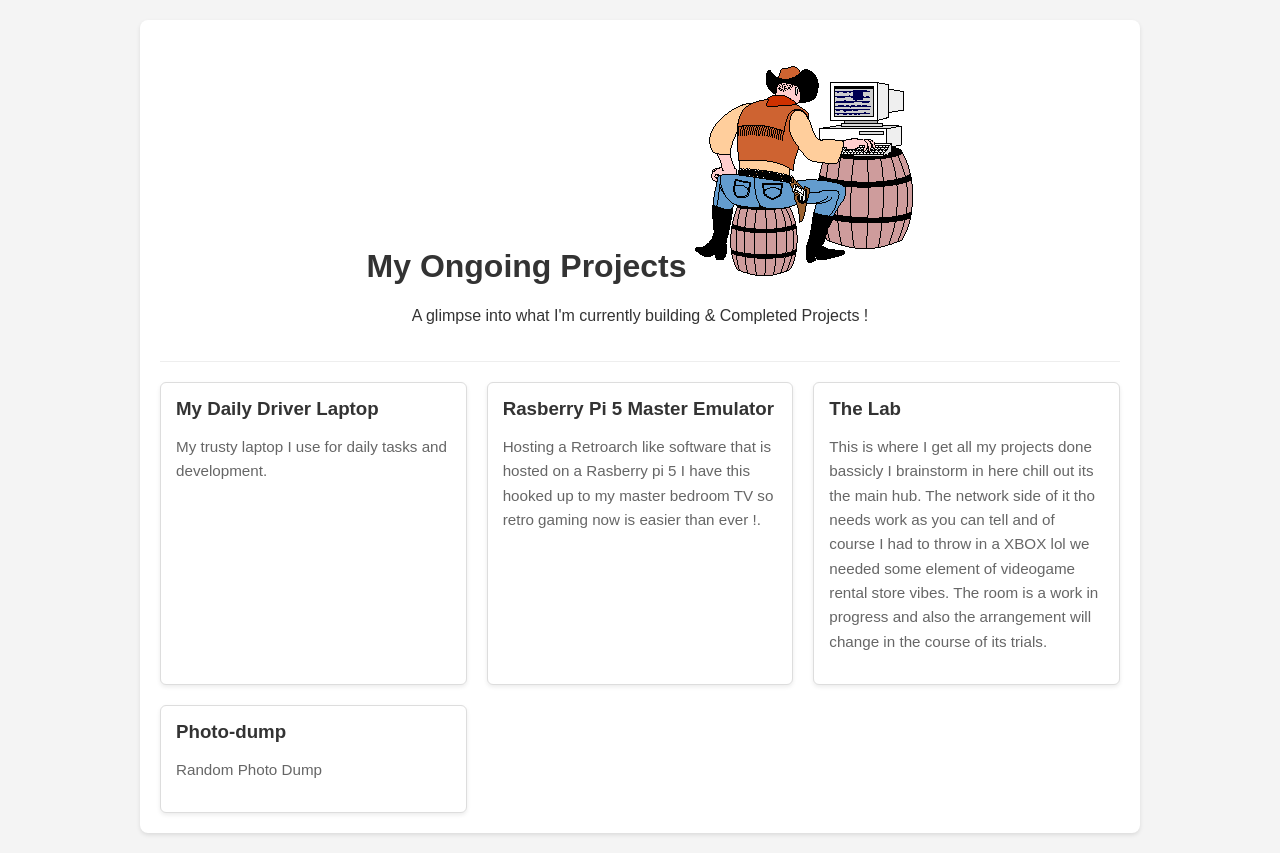
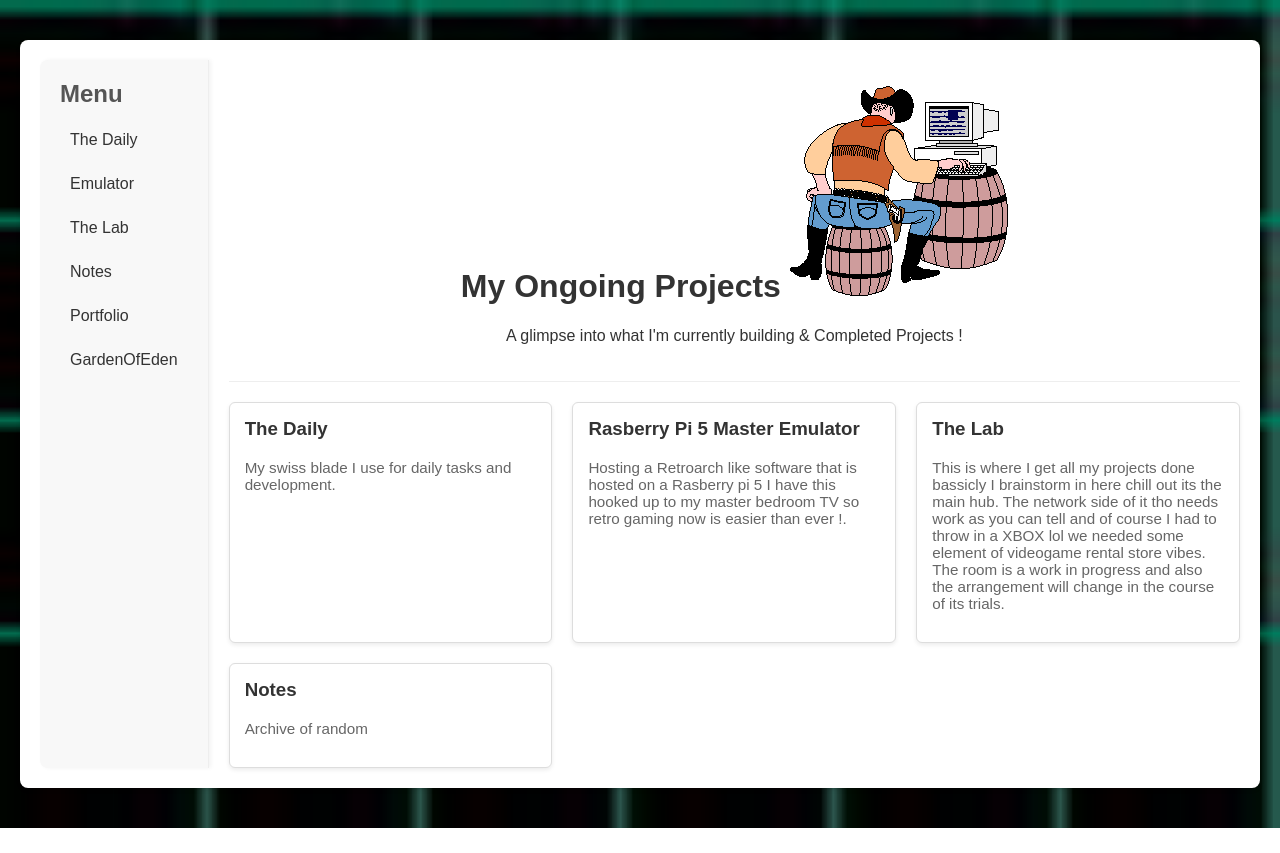
Before and after one commit to Butler2001/T14, a plain HTML site: page index.html in a window 1280 px wide. After the commit the page ends 828 px from the top, so only its background shows below. Drawn offline with Linux system fonts and the light colour scheme.

Commit message:
Added so much lets go

```diff
--- a/index.html
+++ b/index.html
@@ -9,15 +9,28 @@
 </head>
 <body>
     <div class="container">
+        <aside class="sidebar">
+            <h2>Menu</h2>
+            <ul>
+                <li><a href="#the-daily-details">The Daily</a></li>
+                <li><a href="#emulator-details">Emulator</a></li>
+                <li><a href="#the-lab-details">The Lab</a></li>
+                <li><a href="#bullet-journal-details">Notes</a></li>
+                <li><a href="https://phxengine.neocities.org/">Portfolio</a></li>
+                <li><a href="https://mygardenofeden.neocities.org/#">GardenOfEden</a></li>
+            </ul>
+        </aside>
+
+        <div class="main-content">
             <header>
-            <h1>My Ongoing Projects <img src="img/Cowboy_on_computer.gif"></h1>
+                <h1>My Ongoing Projects <img src="img/Cowboy_on_computer.gif" alt=""></h1>
                 <p>A glimpse into what I'm currently building & Completed Projects !</p>
             </header>
 
             <section id="projects">
-            <div class="project-card" onclick="showProjectDetails('laptop')">
-                <h3>My Daily Driver Laptop</h3>
-                <p>My trusty laptop I use for daily tasks and development.</p>
+                <div class="project-card" onclick="showProjectDetails('the-daily')">
+                    <h3>The Daily</h3>
+                    <p>My swiss blade I use for daily tasks and development.</p>
                 </div>
 
                 <div class="project-card" onclick="showProjectDetails('emulator')">
@@ -25,7 +38,7 @@
                     <p>Hosting a Retroarch like software that is hosted on a Rasberry pi 5 I have this hooked up to my master bedroom TV so retro gaming now is easier than ever !.</p>
                 </div>
 
-            <div class="project-card" onclick="showProjectDetails('The Lab')">
+                <div class="project-card" onclick="showProjectDetails('the-lab')">
                     <h3>The Lab</h3>
                     <p>
                         This is where I get all my projects done bassicly I brainstorm in here chill out its the main hub.
@@ -34,13 +47,13 @@
                     </p>
                 </div>
 
-            <div class="project-card" onclick="showProjectDetails('photo-dump')">
-                <h3>Photo-dump</h3>
-                <p>Random Photo Dump</p>
+                <div class="project-card" onclick="showProjectDetails('bullet-journal')">
+                    <h3>Notes</h3>
+                    <p>Archive of random</p>
                 </div>
             </section>
 
-        <div id="laptop-details" class="project-details">
+            <div id="the-daily-details" class="project-details">
                 <h4>My Daily Driver Laptop - Details</h4>
                 <img src="img/T14.jpg" alt="My Laptop">
                 <img src="img/NEOFETCH.jpg" alt="SPECS">
@@ -60,26 +73,25 @@
                 <p>So I have expiremented with the Rasberry Pie for about a year now and have actually got my head around the whole project.
                 What I wanted to achieve here was a simple solution to play retro games and also learn along the way. It took trial and error many many months to achieve a framwork I can work with...
                  I ended up on a "Lakka" base to make things easy i guess lol all I know is that you intially get your boot media ready and its all ready to go after that.
-              so boom just like that i am up in running like a pro playing to my hearts desire : - )  xD     </p>
+                  so boom just like that i am up in running like a pro playing to my hearts desire : - )  xD
+                </p>
                     <img src="img/Front-Pi.JPG" alt="" width="200"> <img src="img/I-O-PORTS.JPG" alt="" width="200"> <img src="img/Power-Bttn.JPG" alt="" width="200">
-
-
-
-
-
+                <br>
+                <p>so i got it to work so farrrr</p>
                 <button class="back-button" onclick="showProjects()">Back to Projects</button>
             </div>
 
-        <div id="The Lab-details" class="project-details">
-            <h4>Lab Details</h4>
-            <p>Detailed information about the third project.</p>
+            <div id="the-lab-details" class="project-details">
+                <h4>my thoughts on paper wow exciting : -) </h4>
+                <p></p>
                 <button class="back-button" onclick="showProjects()">Back to Projects</button>
             </div>
 
-        <div id="photo-dump-details" class="project-details">
-            <h4>Photo Dumps</h4>
+            <div id="bullet-journal-details" class="project-details">
+                <h4>my thoughts on paper wow exciting : -) </h4>
                 <p></p>
-            <button class="back-button" onclick="showProjects()">Back To Projects</button>
+                <button class="back-button" onclick="showProjects()">Back to Projects</button>
+            </div>
         </div>
     </div>
 </body>
--- a/style.css
+++ b/style.css
@@ -1,17 +1,65 @@
 body {
     font-family: sans-serif;
     margin: 20px;
-    background-color: #f4f4f4;
+    background-image: url('Backgrounds/greengrid.jpg');
+    background-size: cover;
+    background-repeat: no-repeat;
+    background-attachment: fixed;
     color: #333;
+    display: flex; /* Enable flexbox for the body to position sidebar and main content */
 }
 
 .container {
-    max-width: 960px;
-    margin: 0 auto;
+    max-width: 1200px; /* Increased container width to accommodate the sidebar */
+    margin: 20px auto; /* Keep it centered */
     background-color: #fff;
     padding: 20px;
     border-radius: 8px;
     box-shadow: 0 2px 4px rgba(0, 0, 0, 0.1);
+    display: flex; /* Enable flexbox within the container */
+}
+
+.sidebar {
+    width: 200px; /* Adjust the width as needed */
+    background-color: #f8f8f8;
+    padding: 20px;
+    border-right: 1px solid #eee;
+    border-radius: 8px 0 0 8px; /* Rounded top-left and bottom-left */
+    box-shadow: 2px 0 4px rgba(0, 0, 0, 0.05);
+}
+
+.sidebar h2 {
+    margin-top: 0;
+    margin-bottom: 15px;
+    color: #555;
+}
+
+.sidebar ul {
+    list-style: none;
+    padding: 0;
+    margin: 0;
+}
+
+.sidebar li {
+    margin-bottom: 10px;
+}
+
+.sidebar a {
+    text-decoration: none;
+    color: #333;
+    display: block;
+    padding: 8px 10px;
+    border-radius: 4px;
+    transition: background-color 0.3s ease;
+}
+
+.sidebar a:hover {
+    background-color: #eee;
+}
+
+.main-content {
+    flex-grow: 1; /* Allow the main content to take up remaining space */
+    padding-left: 20px; /* Add some spacing between the sidebar and main content */
 }
 
 header {
@@ -21,71 +69,13 @@ header {
     margin-bottom: 20px;
 }
 
-
-
-.project-card {
-    background-color: #fff;
-    padding: 15px;
-    border: 1px solid #ddd;
-    border-radius: 6px;
-    box-shadow: 0 1px 3px rgba(0, 0, 0, 0.05);
-}
-
-.project-card h3 {
-    margin-top: 0;
-    margin-bottom: 10px;
-    color: #007bff; /* Example primary color */
-}
-
-.project-card p {
-    line-height: 1.6;
-    margin-bottom: 15px;
-}
-
-.progress-bar {
-    background-color: #e9ecef;
-    border-radius: 4px;
-    height: 10px;
-    margin-bottom: 10px;
-    overflow: hidden; /* To contain the progress bar */
-    display: flex;
-    align-items: center;
-    padding-right: 5px; /* Space for the percentage text */
-}
-
-.progress {
-    background-color: #28a745; /* Example success color */
-    height: 100%;
-    border-radius: 4px;
-}
-
-.progress-bar span {
-    font-size: 0.8em;
-    color: #555;
-    margin-left: 10px;
-}
-
-.project-card a {
-    display: inline-block;
-    padding: 8px 15px;
-    background-color: #007bff;
-    color: white;
-    text-decoration: none;
-    border-radius: 4px;
-    transition: background-color 0.3s ease;
-}
-
-.project-card a:hover {
-    background-color: #0056b3;
-}
-
-/* Example CSS for project cards */
 #projects {
-    display: grid; /* Or flex */
-    grid-template-columns: repeat(auto-fit, minmax(300px, 1fr)); /* Example grid layout */
+    display: grid;
+    grid-template-columns: repeat(auto-fit, minmax(300px, 1fr));
     gap: 20px;
     margin-top: 20px;
 }
+
 .project-card {
     background-color: #fff;
     border: 1px solid #ddd;
@@ -111,11 +101,8 @@ header {
     font-size: 0.95em;
 }
 
-/* Existing styles for .project-details and .back-button remain */
-
-    /* Basic styling for the detail section (initially hidden) */
 .project-details {
-        display: none; /* Initially hide the details */
+    display: none;
     margin-top: 20px;
     padding: 15px;
     border: 1px solid #eee;
```
Also changed, not shown: Backgrounds/greengrid.jpg (added). Lines whose indentation alone changed are shown as unchanged.
